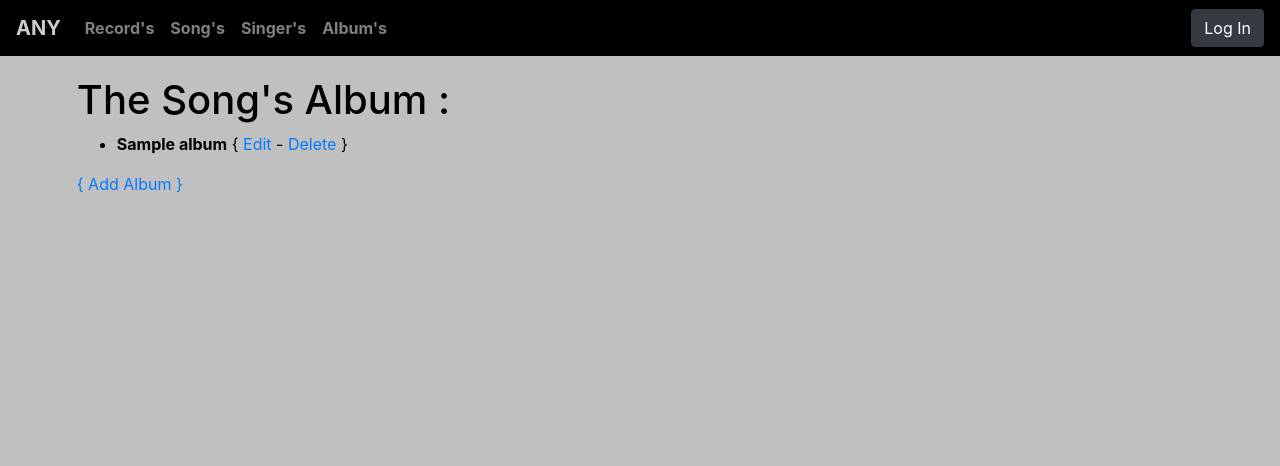
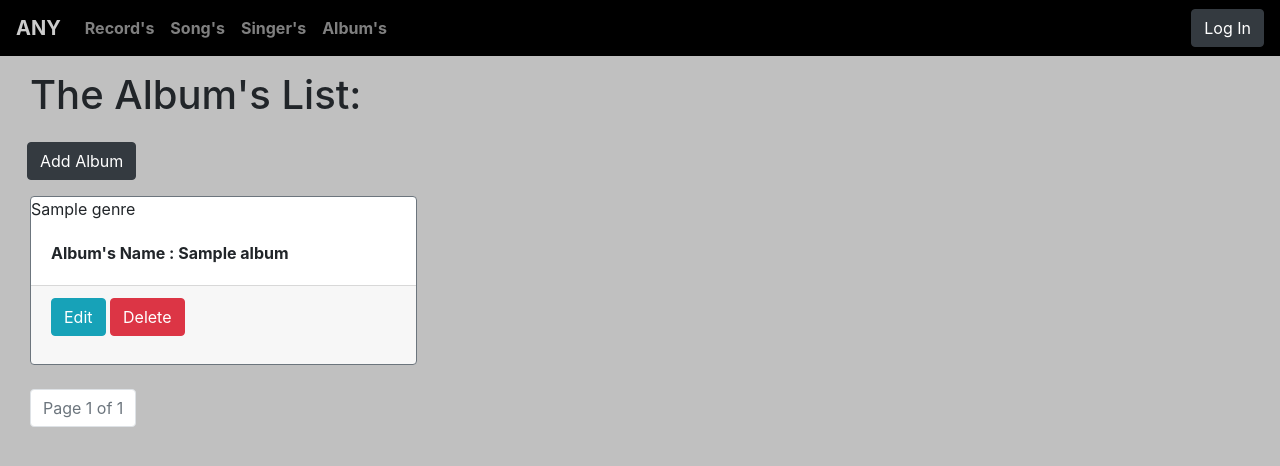
Before and after one commit to yullinisia/FINAL, a Django app: template song/templates/album/albums.html in a window 1280 px wide. Shown: the top 466 px of the page. Run offline with Django 3.2, Linux system fonts and the light colour scheme; the template is opened without the code that fills it: most values are stand-ins (such as "Sample title", 1, 10 or a date in 2020); some libraries are stand-ins or nearby versions.

Commit message:
update on the album and singer page style

```diff
--- a/song/templates/album/albums.html
+++ b/song/templates/album/albums.html
@@ -45,19 +45,55 @@
           </div>
         </nav>
 
-        <div class="sidebar-nav">
-                <h1 style="color:black;">The Song's Album : </h1>
-                <ul>
-                    {% for album in albums %}
-                    <li style="color:black"><strong>{{ album }}</strong> {
-                        <a href="{% url 'edit_album' album.id %}">Edit</a> -
-                        <a href="{% url 'delete_album' album.id %}">Delete</a> }
-                    </li>
-                    {% endfor %}
-                </ul>
-                <p>
-                    <a href="{% url 'add_album' %}">{ Add Album }</a>
-                </p>
+        <div class="container-fluid">
+            <h1 style="padding: 15px;"> The Album's List: </h3>
+            <p>
+                <a href="{% url 'add_album' %}" style="padding: 12px;">
+                    <button type="button" class="btn btn-dark">Add Album</button>
+                </a></p>
+            <div class="col-12">
+                    <div class="row row-cols-1 row-cols-md-3">
+                    {% for album in page_obj %}
+                    <div class="col mb-4">
+                        <div class="card border-secondary h-200">
+                            {{ genre }}
+                                <div class="card-body">
+                                    <b><p class="card-text">Album's Name : {{ album.name }}</p></b>
+                                </div>
+                                <div class="card-footer">
+                                    <p>
+                                        <a href="{% url 'edit_album' album.id %}">
+                                            <button type="button" class="btn btn-info">Edit</button>
+                                        </a>
+                                        <a href="{% url 'delete_album' album.id %}">
+                                            <button type="button" class="btn btn-danger">Delete</button>
+                                        </a>
+                                    </p>
+                                </div>
+                            </div>
+                        </div>
+                        {% endfor %}
+                    </div>
+
+                    <nav aria-label="pagination">
+                        <ul class="pagination pg-primary">
+                            {% if page_obj.has_previous %}
+                            <li class="page-item "><a href="?page=1" class="page-link">&laquo; First</a></li>
+                            <li class="page-item"><a href="?page={{ page_obj.previous_page_number }}" class="page-link">Previous</a></li>
+                            {% endif %}
+                            <span class="current">
+                                <li class="page-item disabled">
+                                    <a class="page-link" aria-disabled="true"> Page {{ page_obj.number }} of {{ page_obj.paginator.num_pages }}</a>
+                                </li>
+                            </span>
+                            {% if page_obj.has_next %}
+                            <li class="page-item "><a href="?page={{ page_obj.next_page_number }}" class="page-link">Next</a></li>
+                            <li class="page-item "><a href="?page={{ page_obj.paginator.num_pages }}" class="page-link">Last &raquo;</a></li>
+                            {% endif %}
+                        </ul>
+                    </nav>
+                </div>
+            </div>
+    </div>
 </body>
-</div>
-</body>
+</html>
```
Also changed, not shown: song/controllers/album_controller.py (+6 -2 lines), song/controllers/singer_controller.py (+6 -1 lines), song/templates/singer/singers.html (+49 -12 lines).
